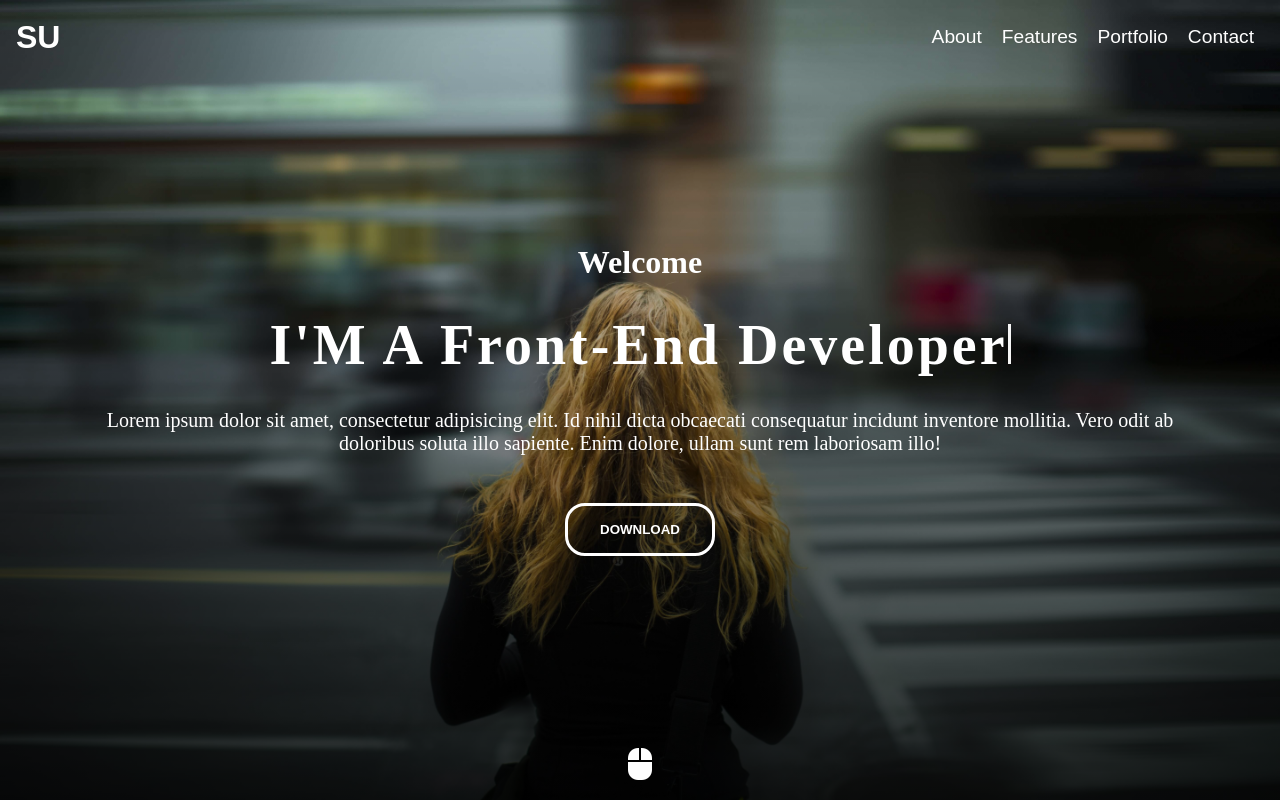
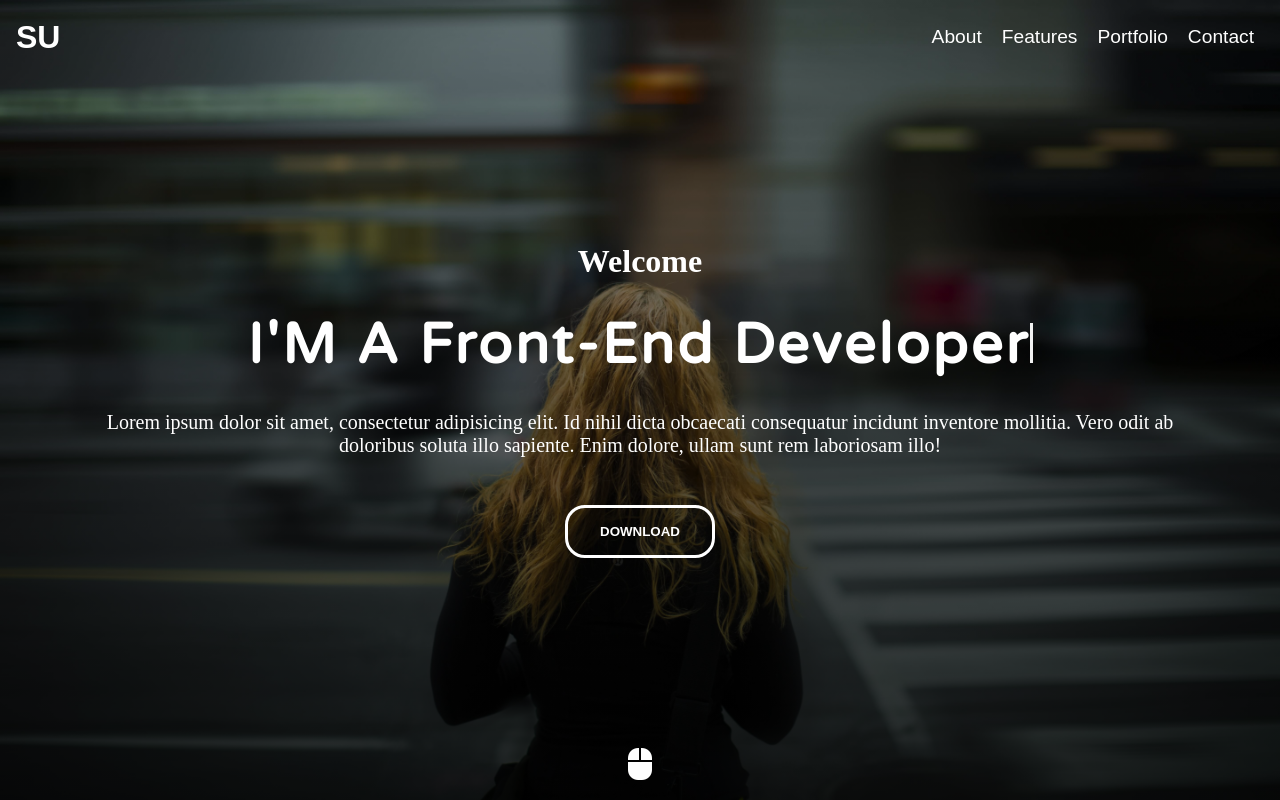
Before and after one commit to mirinyun/Practice-html, a plain HTML site: page index.html in a window 1280 px wide. Drawn offline with Linux system fonts and the light colour scheme.

Commit message:
Add main HTML/CSS
google fonts download etc.

```diff
--- a/Static/CSS/style.css
+++ b/Static/CSS/style.css
@@ -1,3 +1,6 @@
+ @import url('https://fonts.googleapis.com/css2?family=Poppins:wght@400;700&family=Varela+Round&display=swap');
+
+
 /*  초기화 */
 * {
     margin: 0;
@@ -51,14 +54,15 @@ header h1 button {
 
 header nav ul li button {
     font-size: 1.2rem;
+    color: white;
 }
 
 /* Main */
-main{
+main {
     width: 100%;
     height:100vh;
     color:white;
-    background:linear-gradient(rgba(0,0,0,0), rgba(0,0,0,0.8)), url('Images/me.jpg') center center;
+    background:linear-gradient(rgba(0,0,0,0.4), rgba(0,0,0,0.8)), url('Images/me.jpg') center center;
     background-size: cover;
     display: flex;
     justify-content: center;
@@ -66,17 +70,18 @@ main{
     text-align: center;
 }
 
-main h4{
+main h4 {
     font-size:2rem;
 }
 
-main h2{
+main h2 {
     font-size:3.5rem;
     margin:2rem 0;
     letter-spacing: 3px;
+    font-family: "Varela Round", sans-serif;
 }
 
-main p{
+main p {
     max-width: width 500px;
     margin:0 auto;
     font-size:1.25rem;
@@ -121,7 +126,7 @@ main button.download {
     width: 3px;
     background-color: #fff;
     display: inline-block;
-    animation: blink 0.7s ease-in-out infinite;
+    animation: blink 1.2s ease-in-out infinite;
   }
   @keyframes blink {
     0% {
```
Also changed, not shown: 2 other files.
